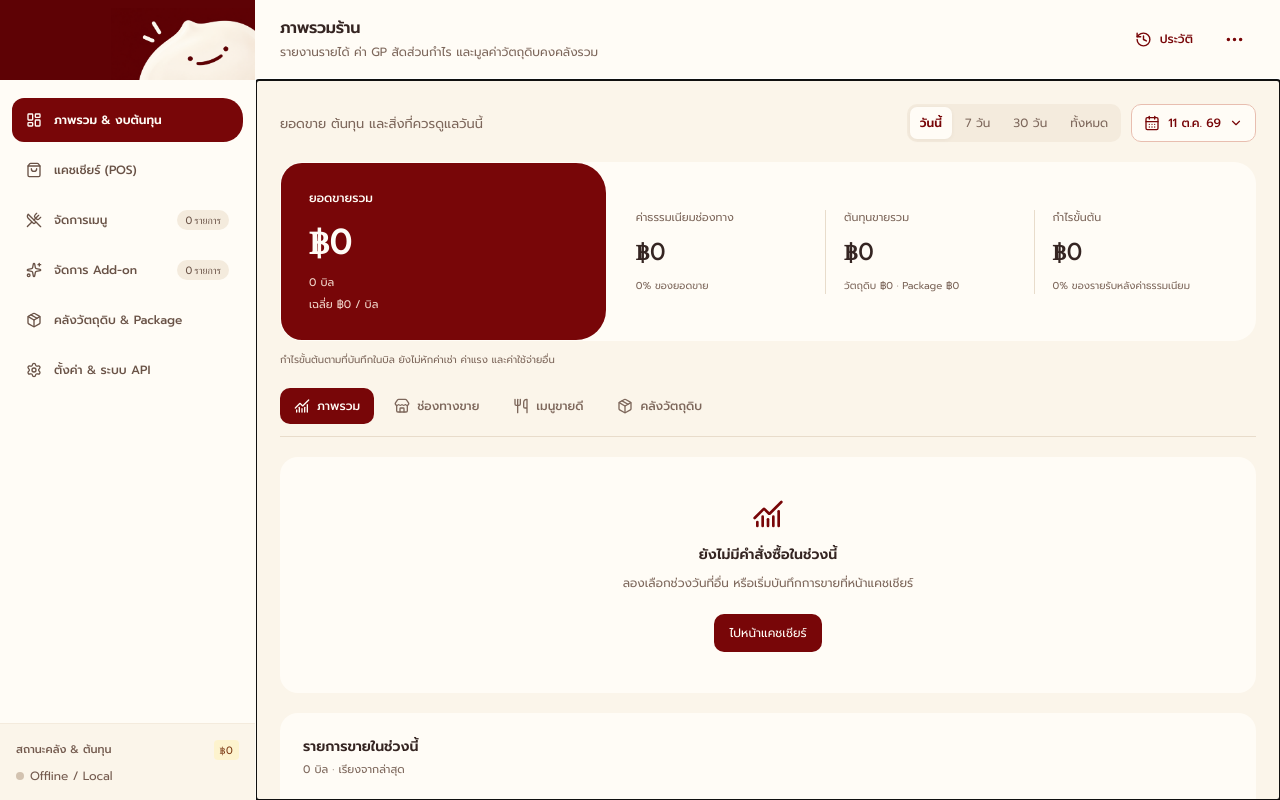
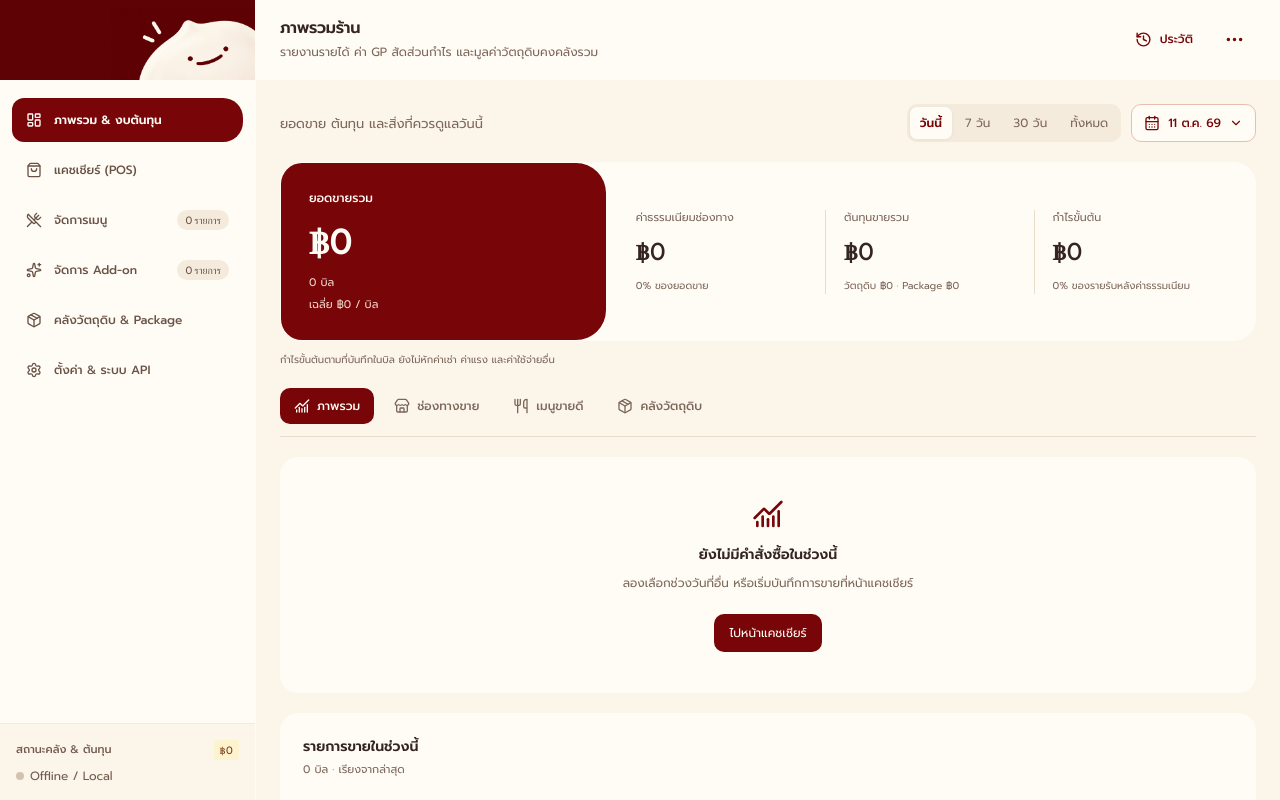
Before and after one commit to armwoottipong/Greek_yokk, a Vue app: page /#dashboard in a window 1280 px wide. Built offline with nearby package versions, Linux system fonts and the light colour scheme.

Commit message:
fix: hide browser outline on main content focus

```diff
--- a/src/App.vue
+++ b/src/App.vue
@@ -14,7 +14,7 @@
       </div>
 
       <!-- Active View Content -->
-      <main id="main-content" ref="contentRoot" tabindex="-1" :inert="mobileMenuOpen ? true : undefined" class="flex-1 overflow-y-auto p-4 md:p-6">
+      <main id="main-content" ref="contentRoot" tabindex="-1" :inert="mobileMenuOpen ? true : undefined" class="flex-1 overflow-y-auto p-4 md:p-6 outline-none">
         <KeepAlive>
           <component :is="currentViewComponent" />
         </KeepAlive>
```
